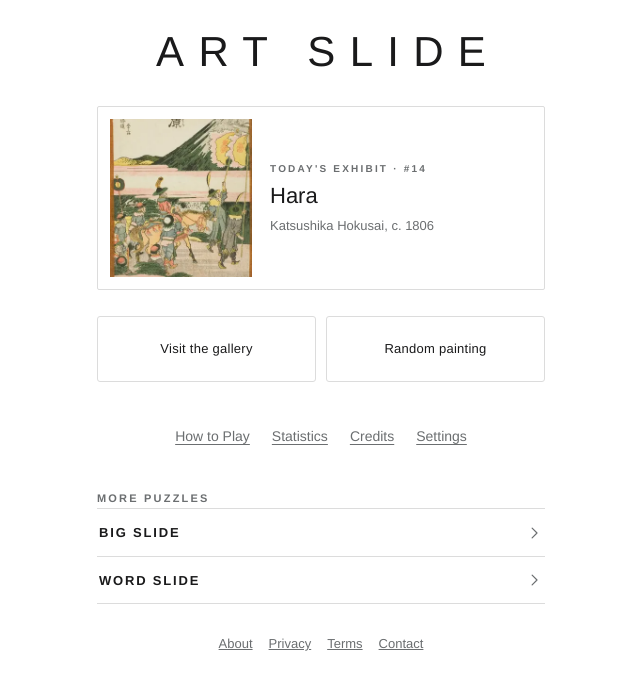
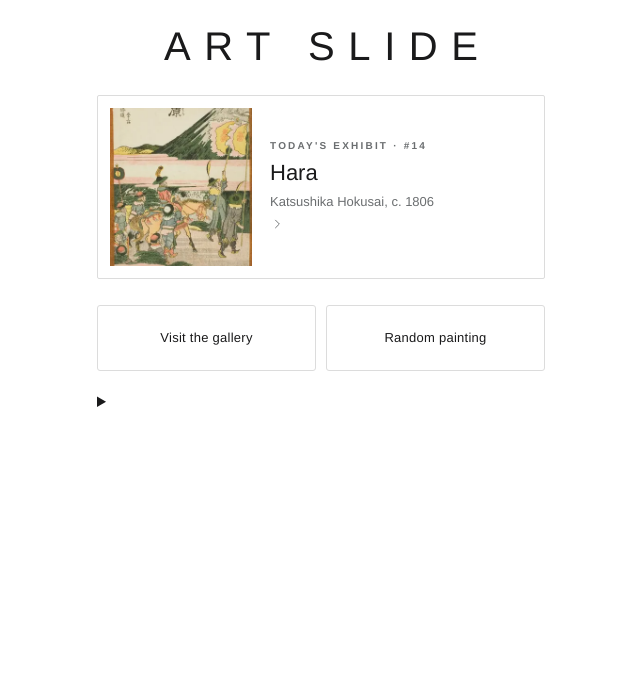
Before and after one commit to ryouy/slides, a React (Vite) app: page / in a window 1280 px wide. Shown: the top 690 px of the page, without its empty margins (319-959 px from the left). Built offline with nearby package versions, Linux system fonts and the light colour scheme.

Commit message:
Redesign ART SLIDE home with expandable More links and quiet settings

```diff
--- a/src/games/art-slide/pages/ArtPages.tsx
+++ b/src/games/art-slide/pages/ArtPages.tsx
@@ -27,27 +27,40 @@ export function ArtHome() {
   const done = !!data.dailyHistory[today];
   return (
     <div className="screen home art-home">
+      <header className="art-home-head">
         <h1 className="art-home-title">ART SLIDE</h1>
+      </header>
       <Link to="/art-slide/daily" className="exhibit-card" data-testid="exhibit">
         <img src={exhibit.thumbnailUrl} alt="" width={96} height={96} />
         <span className="ex-text">
-          <small>{t('art.exhibitN', { n: dailyNumber(today) })}{done ? ' ✓' : ''}{streak > 0 ? ` · 🔥 ${streak}` : ''}</small>
+          <small>{t('art.exhibitN', { n: dailyNumber(today) })}{done ? ' ✓' : ''}{streak > 0 ? ` · ${t('home.streak', { n: streak })}` : ''}</small>
           <b>{exhibit.title}</b>
           <span>{exhibit.artist}, {exhibit.year}</span>
+          <span className="ex-enter">{t('art.openExhibit')} <ChevronRight size={14} /></span>
         </span>
       </Link>
-      <nav className="menu art-home-menu">
+      <nav className="menu art-home-menu" aria-label={t('home.explore')}>
         <button className="btn big" data-testid="art-gallery" onClick={() => go('gallery')}>{t('art.gallery')}</button>
         <button className="btn big" data-testid="art-random" onClick={() => go(`play/${pickRandomArtwork().id}`)}>{t('art.random')}</button>
         {resumable && <button className="btn big" data-testid="art-resume" onClick={() => go('play')}>{t('art.resume')}</button>}
       </nav>
-      <HomeLinks items={[{ label: t('home.howTo'), to: 'how' }, { label: t('home.stats'), to: 'stats' }, { label: t('home.credits'), to: 'credits' }, { label: t('home.settings'), to: 'settings' }]} />
+      <details className="art-more" data-testid="art-more">
+        <summary>{t('home.other')}</summary>
+        <div className="art-more-content">
+          <HomeLinks items={[
+            { label: t('home.howTo'), to: 'how' },
+            { label: t('home.stats'), to: 'stats' },
+            { label: t('home.credits'), to: 'credits' },
+          ]} />
           <section className="other-games" aria-label={t('home.more')}>
             <h2>{t('home.more')}</h2>
             <Link to="/big-slide" className="og-row" data-testid="more-big"><b>BIG SLIDE</b><ChevronRight size={18} className="og-chev" /></Link>
             <Link to="/word-slide" className="og-row" data-testid="more-word"><b>WORD SLIDE</b><ChevronRight size={18} className="og-chev" /></Link>
           </section>
           <Footer />
+          <HomeLinks items={[{ label: t('home.settings'), to: 'settings' }]} />
+        </div>
+      </details>
     </div>
   );
 }
```
Lines whose indentation alone changed are shown as unchanged.
